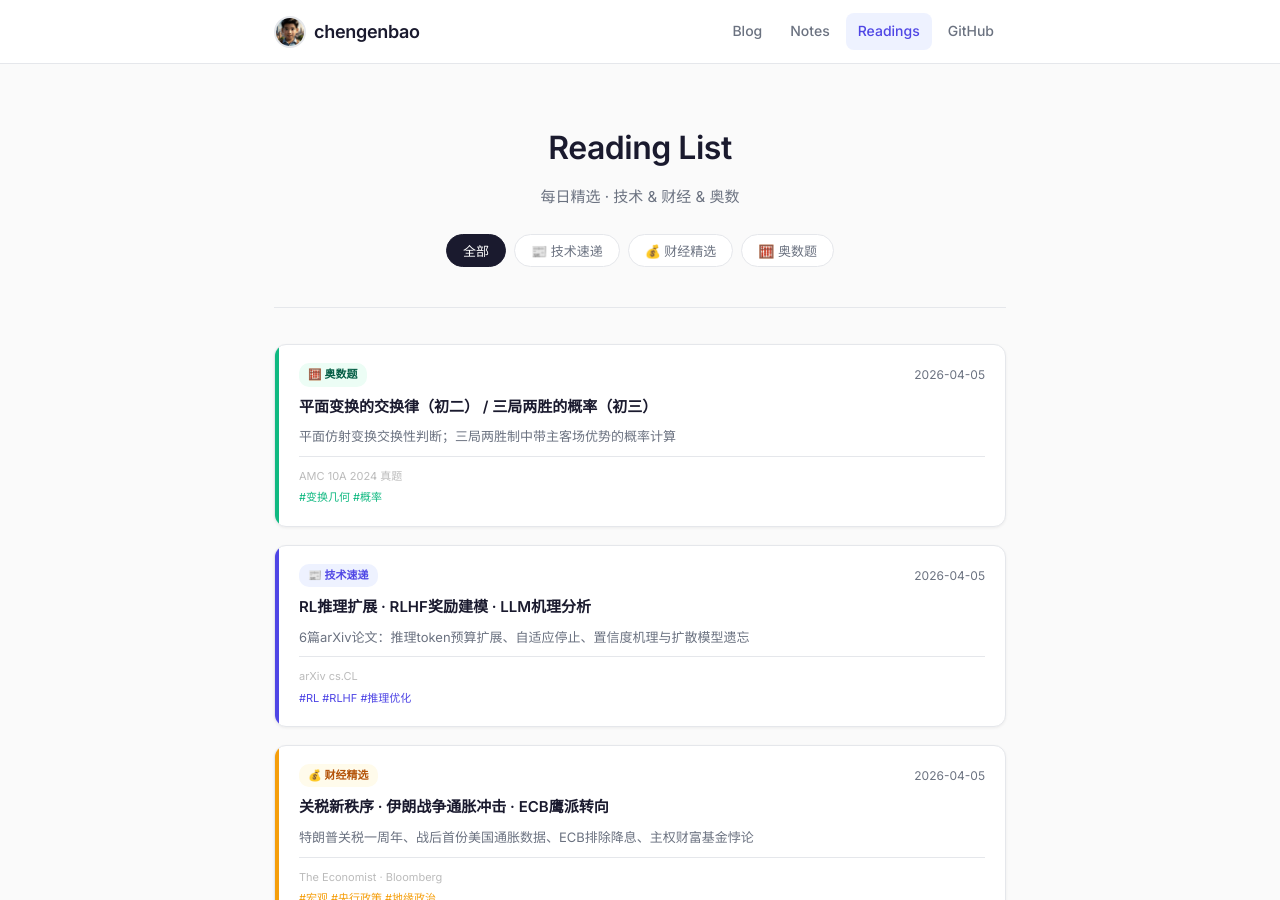
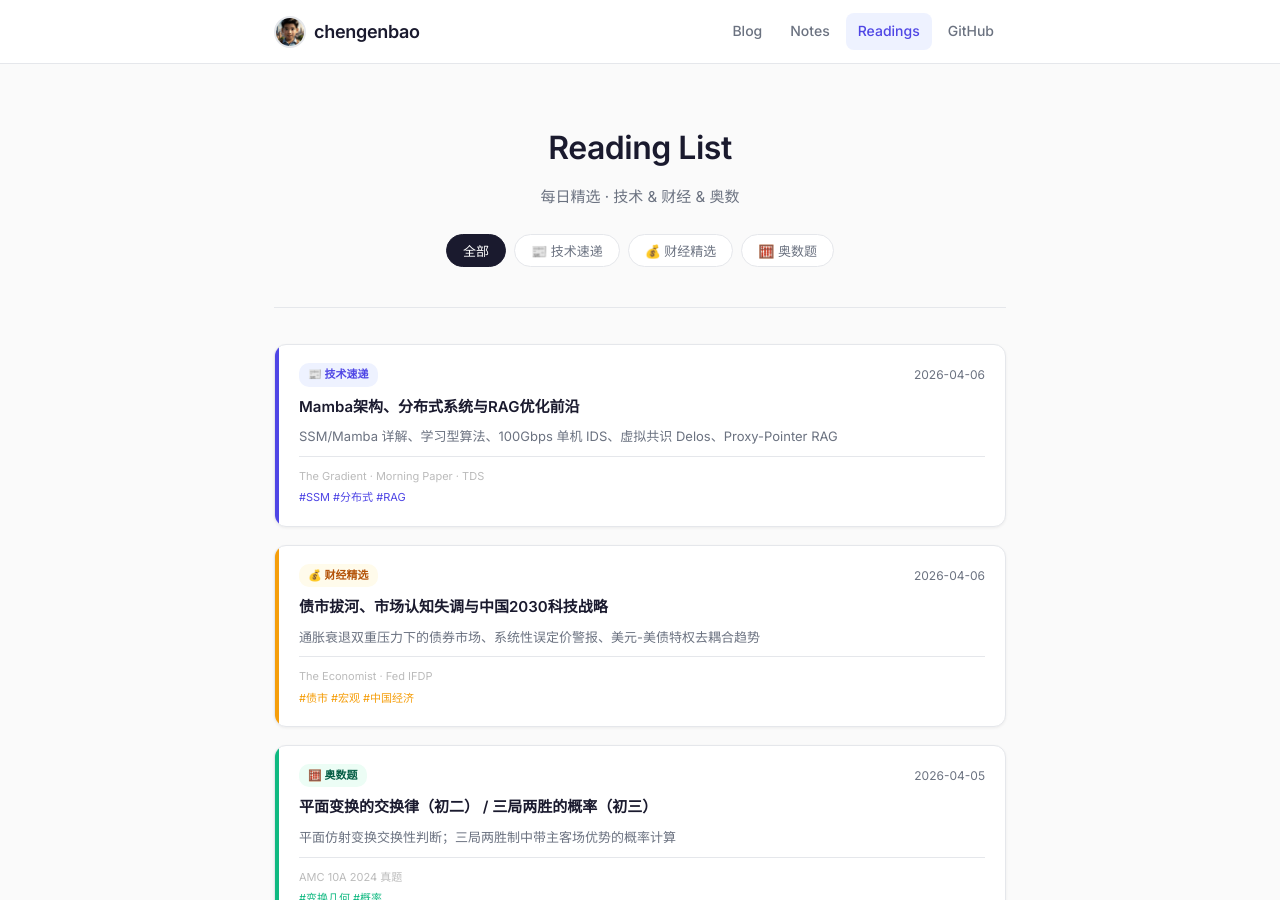
Before and after one commit to chengenbao/chengenbao.github.io, a Jekyll site: the page built from reading-list/index.md, in a window 1280 px wide and 900 px high. Built offline with Jekyll 4.4.1, drawn with Linux system fonts in a browser that asks for light colours.

Commit message:
📚 2026-04-06 更新 Reading List 导航卡片

```diff
--- a/reading-list/index.md
+++ b/reading-list/index.md
@@ -18,6 +18,36 @@ permalink: /reading-list/
   </div>
 
   <div class="rl-grid">
+<a class="rl-card tech" href="/reading-list/2026-04-06-tech-daily/">
+  <div class="rl-accent"></div>
+  <div class="rl-body">
+    <div class="rl-top">
+      <span class="rl-badge tech">📰 技术速递</span>
+      <time>2026-04-06</time>
+    </div>
+    <h2>Mamba架构、分布式系统与RAG优化前沿</h2>
+    <p>SSM/Mamba 详解、学习型算法、100Gbps 单机 IDS、虚拟共识 Delos、Proxy-Pointer RAG</p>
+    <div class="rl-meta">
+      <span class="rl-source">The Gradient · Morning Paper · TDS</span>
+      <span class="rl-tags">#SSM #分布式 #RAG</span>
+    </div>
+  </div>
+</a>
+<a class="rl-card finance" href="/reading-list/2026-04-06-finance-daily/">
+  <div class="rl-accent"></div>
+  <div class="rl-body">
+    <div class="rl-top">
+      <span class="rl-badge finance">💰 财经精选</span>
+      <time>2026-04-06</time>
+    </div>
+    <h2>债市拔河、市场认知失调与中国2030科技战略</h2>
+    <p>通胀衰退双重压力下的债券市场、系统性误定价警报、美元-美债特权去耦合趋势</p>
+    <div class="rl-meta">
+      <span class="rl-source">The Economist · Fed IFDP</span>
+      <span class="rl-tags">#债市 #宏观 #中国经济</span>
+    </div>
+  </div>
+</a>
 <a class="rl-card math" href="/reading-list/2026-04-05-math/">
   <div class="rl-accent"></div>
   <div class="rl-body">
```
